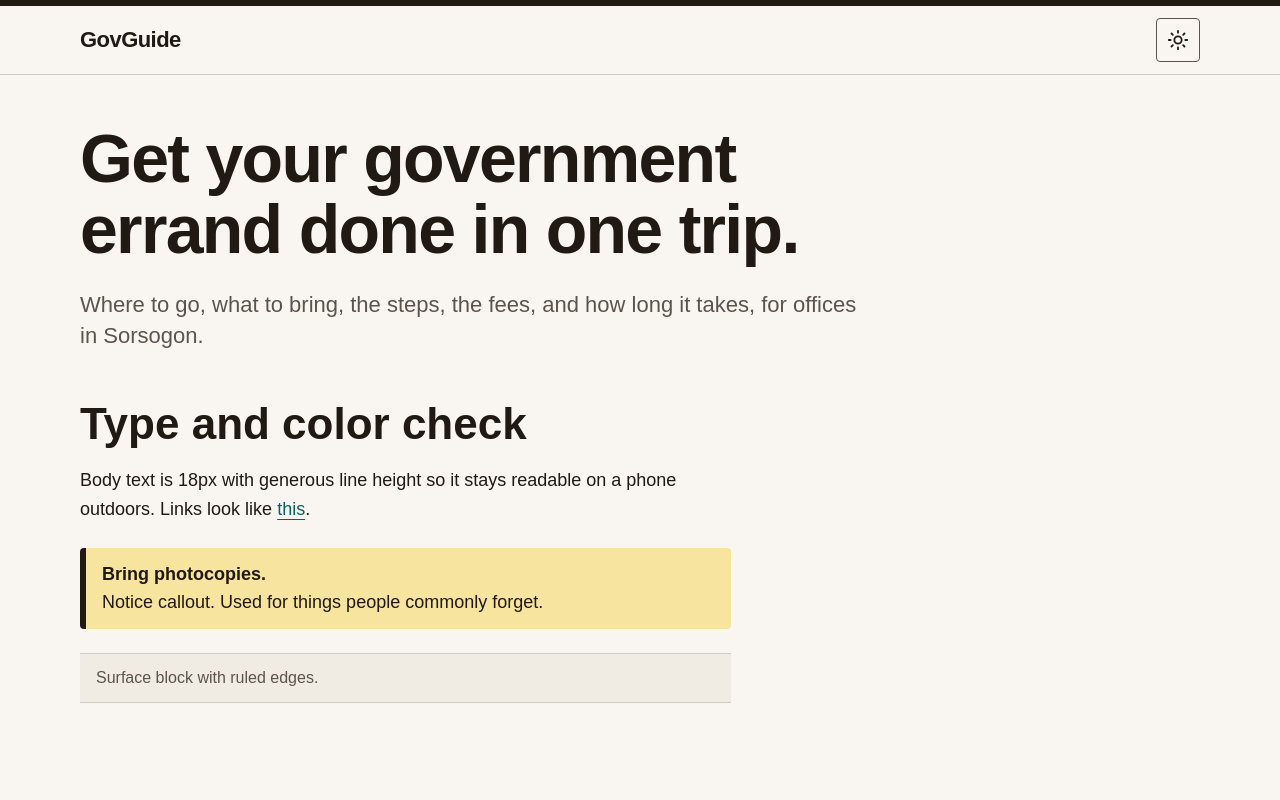
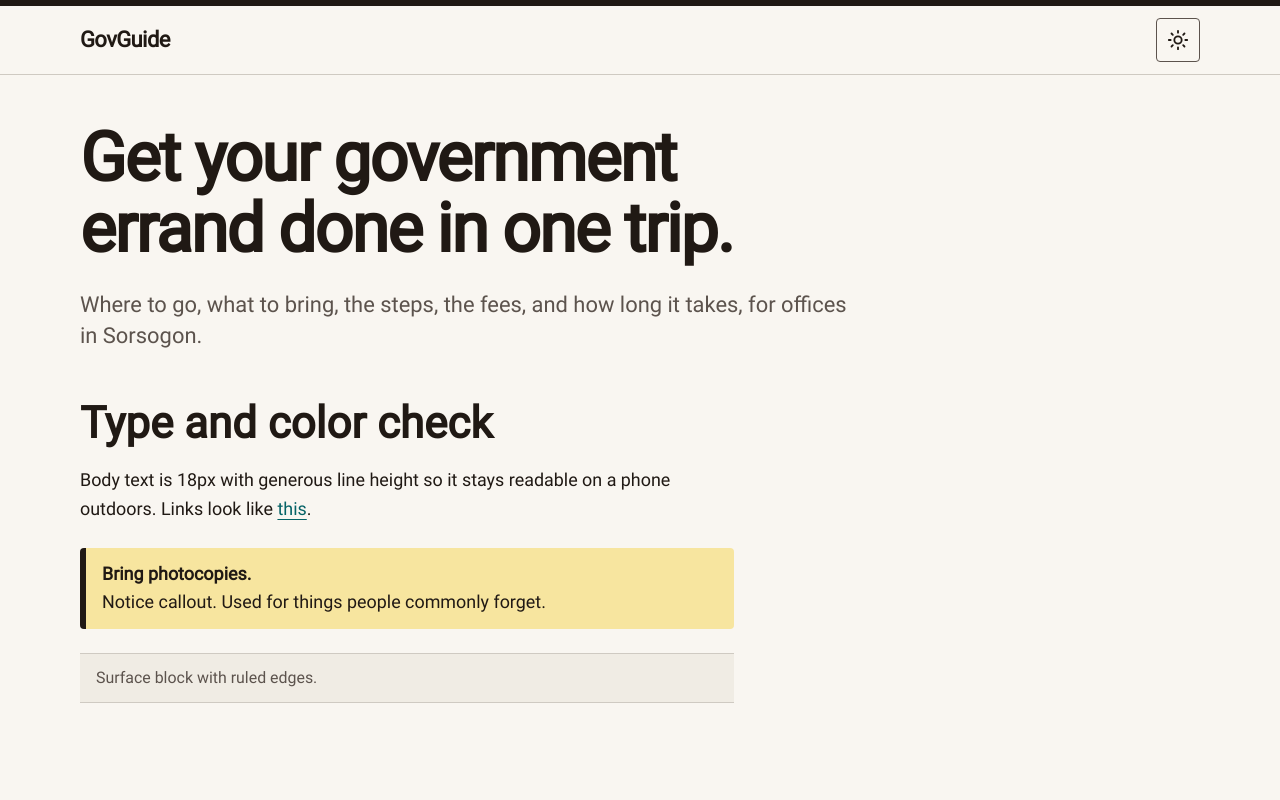
Before and after one commit to sgxtract/govguide, a Next.js app: page / in a window 1280 px wide. Shown: the top 800 px of the page. Built offline with nearby package versions, Linux system fonts and the light colour scheme; a web font is replaced by a local one.

Commit message:
fix: add size-matched fallback for atkinson font

```diff
--- a/src/app/layout.tsx
+++ b/src/app/layout.tsx
@@ -11,6 +11,10 @@ const atkinson = Atkinson_Hyperlegible_Next({
   subsets: ["latin"],
   variable: "--font-atkinson",
   display: "swap",
+  // Next has no metrics for this font yet. We supply our own size-matched
+  // fallback ("Atkinson Fallback" in globals.css) and the rest of the stack.
+  adjustFontFallback: false,
+  fallback: ["Atkinson Fallback", "ui-sans-serif", "system-ui", "sans-serif"],
 });
 
 export const metadata: Metadata = {
--- a/src/styles/globals.css
+++ b/src/styles/globals.css
@@ -1,4 +1,19 @@
 @import "tailwindcss";
+
+/* Size-matched fallback shown while Atkinson Hyperlegible Next loads, so text
+   doesn't jump when the real font arrives. Values measured from the font file
+   (unitsPerEm 1000, ascent 984, descent -316, avg width 444) against Arial;
+   Roboto and Liberation Sans are within 0.2%. Re-measure if the font changes. */
+@font-face {
+  font-family: "Atkinson Fallback";
+  src:
+    local("Arial"), local("ArialMT"), local("Roboto"), local("Roboto-Regular"),
+    local("Liberation Sans"), local("LiberationSans");
+  size-adjust: 99.6%;
+  ascent-override: 98.8%;
+  descent-override: 31.73%;
+  line-gap-override: 0%;
+}
 
 /*
  * GovGuide design tokens. See docs/design-system.md.
@@ -123,7 +138,7 @@
   --color-accent: var(--accent);
   --color-notice: var(--notice);
 
-  --font-sans: var(--font-atkinson), ui-sans-serif, system-ui, sans-serif;
+  --font-sans: var(--font-atkinson);
 }
 
 /* ── 4. Base styles ───────────────────────────────────────────────────── */
```
Also changed, not shown: 7 other files (tests, documents, lock files or other folders).
